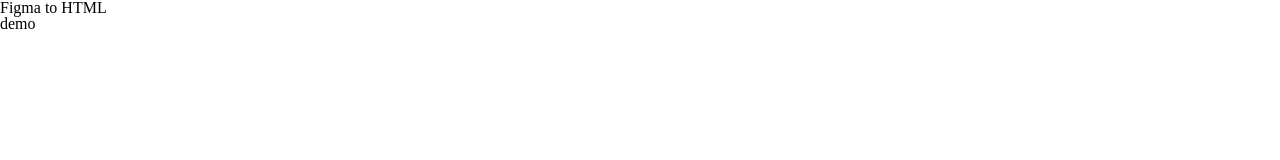
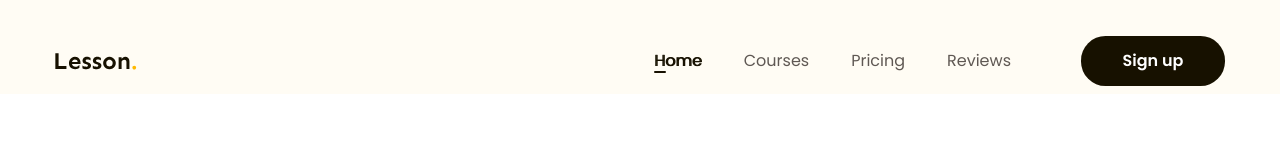
Before and after one commit to trungthuat2711/figma-to-html, a plain HTML site: page index.html in a window 1280 px wide. Shown: the top 160 px of the page. Drawn offline with Linux system fonts and the light colour scheme.

Commit message:
p3 làm header

```diff
--- a/assets/css/style.css
+++ b/assets/css/style.css
@@ -9,4 +9,91 @@ html{
 
 body{
     font-size: 1.6rem;
+    font-family: "Poppins", sans-serif;
+    height: 10000px;
 }
+
+/* ==========COMMON========== */
+.main-content{
+    width: 1170px;
+    max-width: calc(100% - 48px); /* nếu max-width < width -> lấy max-width, calc giúp tính toán hiển thị hợp lí trên nhiều thiết bị */
+    margin: 0 auto;
+    /* position: relative;
+    left: 50%;
+    transform:  translateX(-50%); */
+}
+
+a{
+    text-decoration: none;
+}
+
+.btn{
+    display: inline-block;
+    min-width: 118px;
+    padding: 0 16px;
+    line-height: 50px;
+    color: #fff;
+    background-color: #171100;
+    border-radius: 24.5px;
+    font-weight: 600;
+    font-size: 1.6rem;
+    text-align: center;
+}
+
+/* ==========HEADER========== */
+.header{
+    background-color: #FFFCF4;
+}
+
+.header.fixed{
+    position: sticky;
+    top: -28px;
+}
+
+.header-body{
+    display: flex;
+    align-items: center;
+    padding: 36px 0 8px;
+}
+
+.nav{
+    margin-left: auto;
+}
+
+.nav ul{
+    display: flex;
+}
+
+.nav a{
+    color: #5F5853;
+    font-size: 1.6rem;
+    padding: 0px 21px;
+    position: relative;
+}
+
+.nav li.active a,
+.nav a:hover{
+    color: #171100;
+    /* font-weight: 600; */
+    text-shadow: 1px 0 0 currentColor;
+}
+
+.nav li.active a::after {
+    display: block;
+    content: "";
+    width: 12px;
+    height: 2px;
+    border-radius: 1px;
+    background-color: #171100;
+    position: absolute;
+    left: 21px;
+    bottom: -1px;
+}
+
+.header .btn-sign-up{
+    min-width: 144px;
+}
+
+.header .action{
+    margin-left: 49px;
+}
--- a/index.html
+++ b/index.html
@@ -4,11 +4,44 @@
     <meta charset="UTF-8">
     <meta name="viewport" content="width=device-width, initial-scale=1.0">
     <link rel="stylesheet" href="./assets/css/reset.css">
+    <link rel="preconnect" href="https://fonts.googleapis.com">
+    <link rel="preconnect" href="https://fonts.gstatic.com" crossorigin>
+    <link href="https://fonts.googleapis.com/css2?family=Poppins:ital,wght@0,100;0,200;0,300;0,400;0,500;0,600;0,700;0,800;0,900;1,100;1,200;1,300;1,400;1,500;1,600;1,700;1,800;1,900&family=Sen:wght@400..800&display=swap" rel="stylesheet">
     <link rel="stylesheet" href="./assets/css/style.css">
     <title>Figma to HTML</title>
 </head>
 <body>
-    <h1>Figma to HTML</h1>
-    <h2>demo</h2>
+    <!-- HEADER -->
+    <header class="header fixed">
+        <div class="main-content">
+            <div class="header-body">
+                <!-- Logo -->
+                <img src="./assets/img/logo.svg" alt="Lesson." class="logo">
+
+                <!-- Navigation -->
+                <nav class="nav">
+                    <ul>
+                        <li class="active">
+                            <a href="#!">Home</a>
+                        </li>
+                        <li>
+                            <a href="#!">Courses</a>
+                        </li>
+                        <li>
+                            <a href="#!">Pricing</a>
+                        </li>
+                        <li>
+                            <a href="#!">Reviews</a>
+                        </li>
+                    </ul>
+                </nav>
+
+                <!-- Button action -->
+                <div class="action">
+                    <a href="#!" class="btn btn-sign-up">Sign up</a>
+                </div>
+            </div>
+        </div>
+    </header>
 </body>
 </html>
```
Also changed, not shown: assets/img/logo.svg (added).
